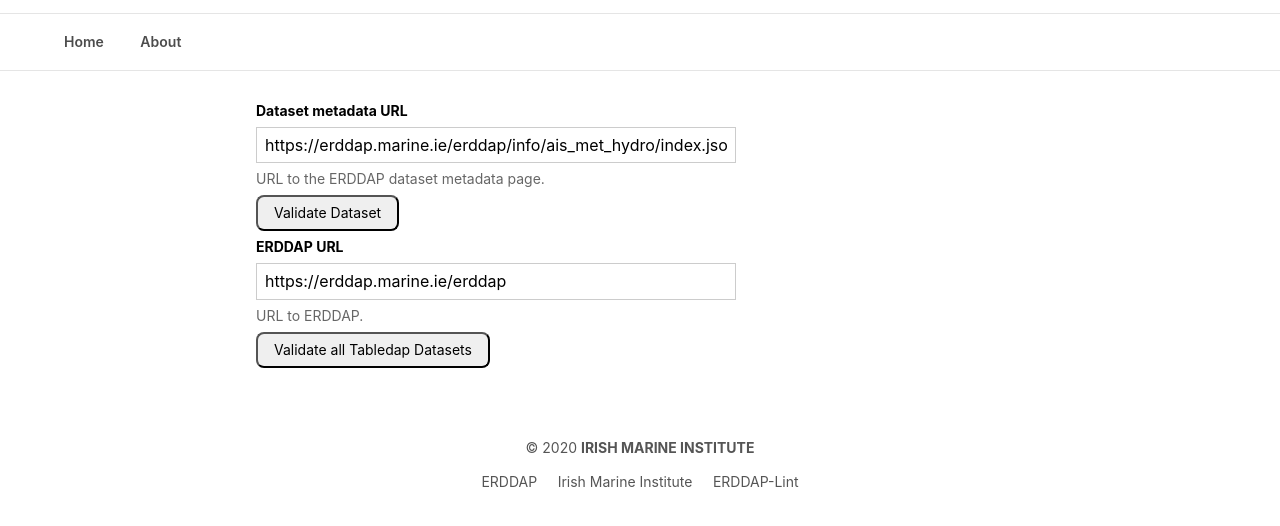
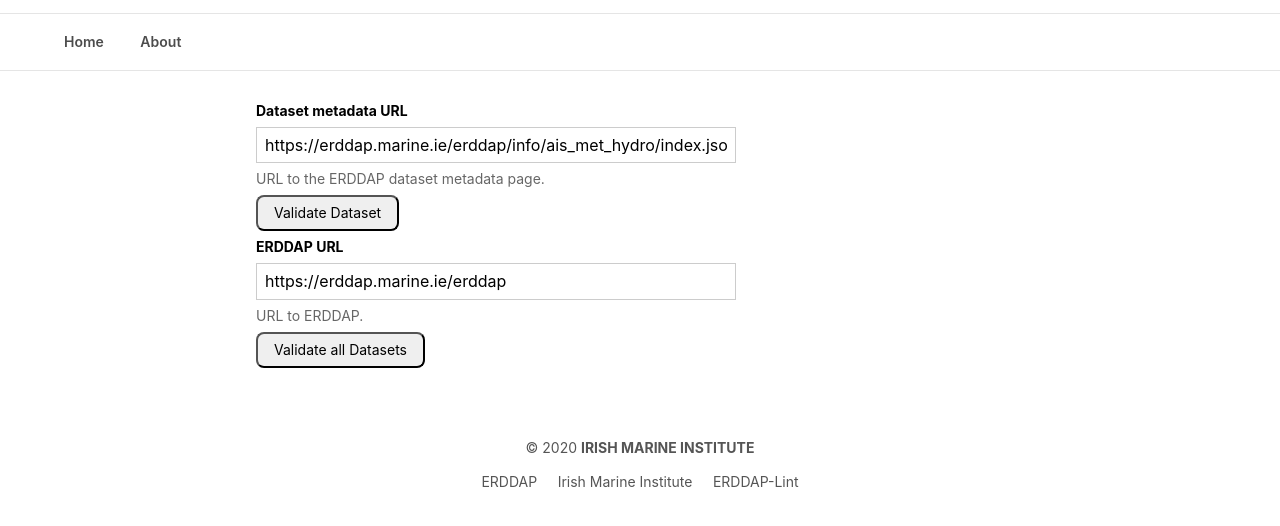
Before and after one commit to IrishMarineInstitute/erddap-lint, a website: page index.html in a window 1280 px wide. Shown: the part 146-672 px from the top of the page. Drawn offline with Linux system fonts and the light colour scheme.

Commit message:
Validate all datasets, not just tabledap

```diff
--- a/index.html
+++ b/index.html
@@ -58,7 +58,7 @@
           aria-describedby="erddap-url-desc" value="https://erddap.marine.ie/erddap">
           <small id="erddap-url-desc" class="f6 black-60 db mb2">URL to ERDDAP.</small>
         </div>
-        <button id="validate-erddap-button" class="f6 link dim br3 ph3 pv2 mb2 dib black bg-mid-green">Validate all Tabledap Datasets</button>
+        <button id="validate-erddap-button" class="f6 link dim br3 ph3 pv2 mb2 dib black bg-mid-green">Validate all Datasets</button>
       </div>    </article>
     </section>
   </main>
```
